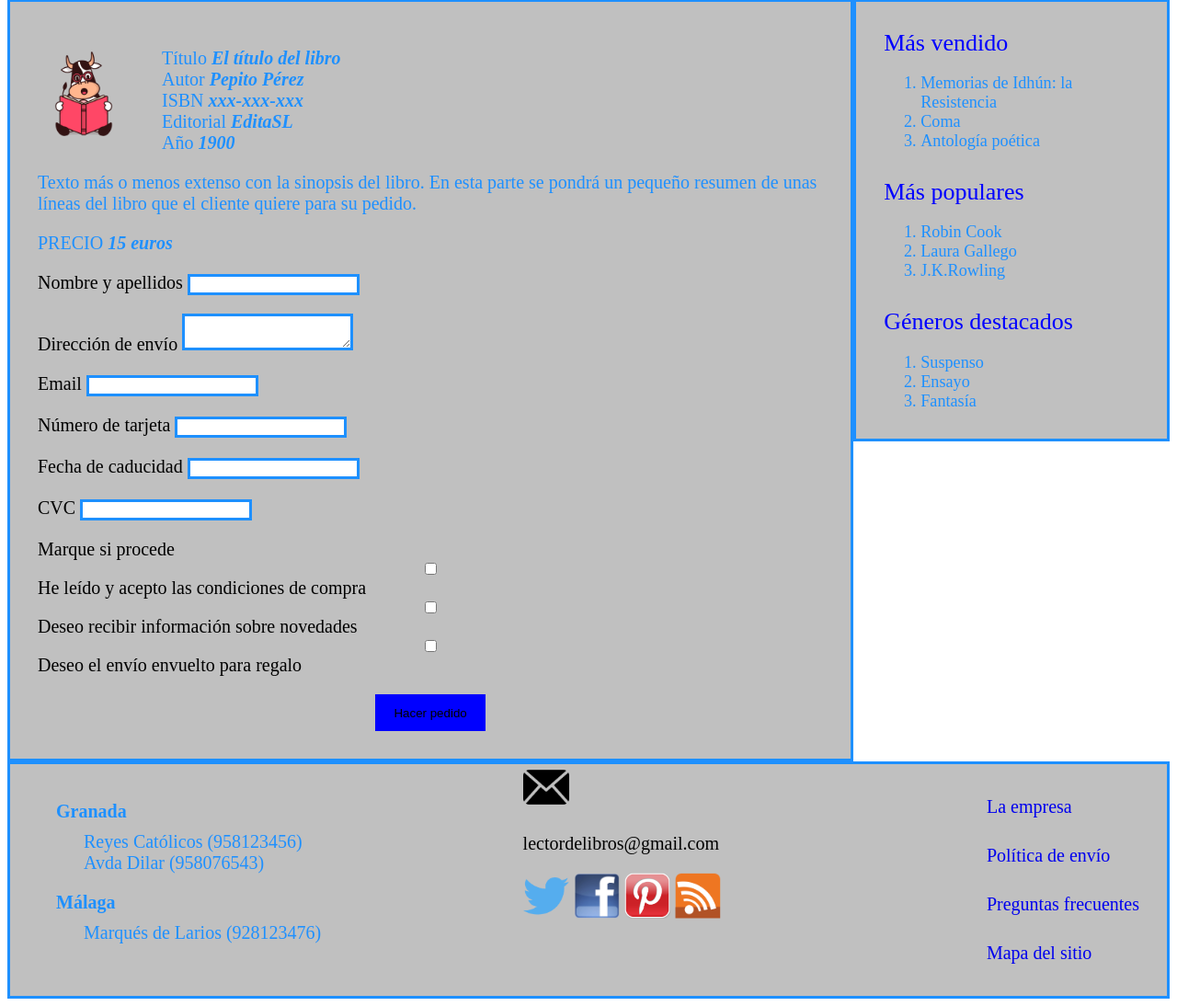
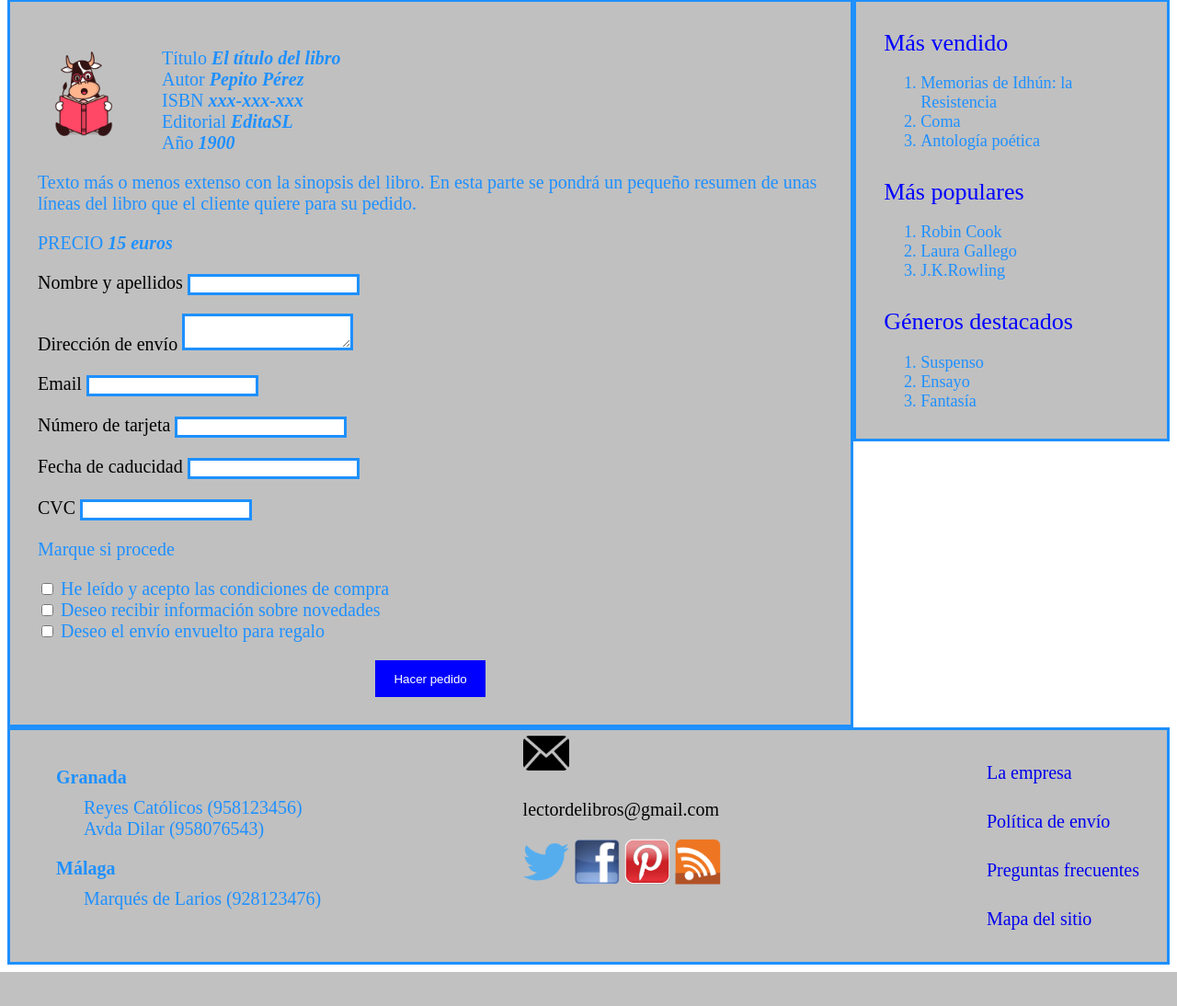
Before and after one commit to nazaretrogue/TW, a PHP site: page /pedidos.html in a window 1280 px wide. Shown: the part 347-1441 px from the top of the page at 92% size. After the commit the page ends 1404 px from the top, so only its background shows below. Run offline with PHP 8.4, Linux system fonts and the light colour scheme.

Commit message:
Changed visual style.

```diff
--- a/Practicas/P3/libreria_estilo.css
+++ b/Practicas/P3/libreria_estilo.css
@@ -178,6 +178,7 @@
 #catal_libros input{
     background-color: blue;
     border-color: blue;
+	color: white;
 }
 
 #catal_libros img{
@@ -202,13 +203,19 @@
 
 #busqueda_libro{
     width: 800px;
-    height: 600px;
+    height: 469px;
     margin-right: 615px;
 }
 
-#busqueda_libro p:nth-child(6){
-    display: flex;
-    flex-direction: column;
+#busqueda_libro div label{
+    display: block;
+}
+
+#busqueda_libro input{
+    border-color: dodgerblue;
+    border-style: solid;
+    border-width: 3px;
+    background-color: white;
 }
 
 /* main de tienda.html */
@@ -261,9 +268,8 @@
     color: dodgerblue;
 }
 
-#pedidos_form p:nth-child(7){
-    display: flex;
-    flex-direction: column;
+#pedidos_form form div label{
+    display: block;
 }
 
 #pedidos_form input,
@@ -284,4 +290,5 @@
     height: 40px;
     display: block;
     margin: auto;
+    color: white;
 }
--- a/Practicas/P3/pedidos.html
+++ b/Practicas/P3/pedidos.html
@@ -45,11 +45,11 @@
                 <p>Número de tarjeta <input type="text" name="tarjeta"/></p>
                 <p>Fecha de caducidad <input type="text" name="caducidad" maxlength="13"/></p>
                 <p>CVC <input type="text" name="cvc" maxlength="4"/></p>
-                <p>Marque si procede
-                    <input type="checkbox" name="opciones" value="condiciones"/> He leído y acepto las condiciones de compra
-                    <input type="checkbox" name="opciones" value="novedades"/> Deseo recibir información sobre novedades
-                    <input type="checkbox" name="opciones" value="regalo"/> Deseo el envío envuelto para regalo
-                </p>
+                <div><p>Marque si procede<p>
+                    <label><input type="checkbox" name="opciones" value="condiciones"/> He leído y acepto las condiciones de compra</label>
+                    <label><input type="checkbox" name="opciones" value="novedades"/> Deseo recibir información sobre novedades</label>
+                    <label><input type="checkbox" name="opciones" value="regalo"/> Deseo el envío envuelto para regalo</label>
+                </div>
                 <input id="enviar_ped" type="submit" value="Hacer pedido"/>
             </form>
         </main>
```
Also changed, not shown: Practicas/P3/busqueda.html (+5 -5 lines).
